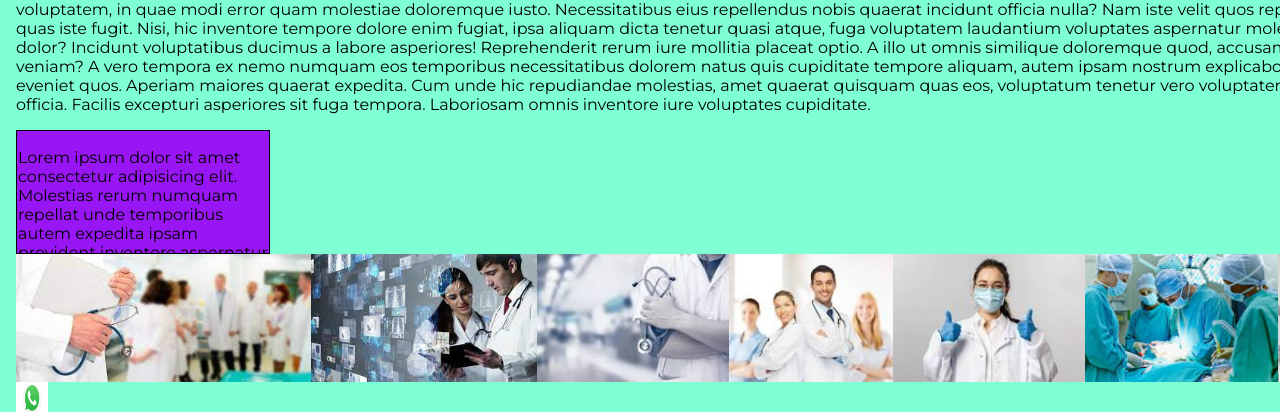
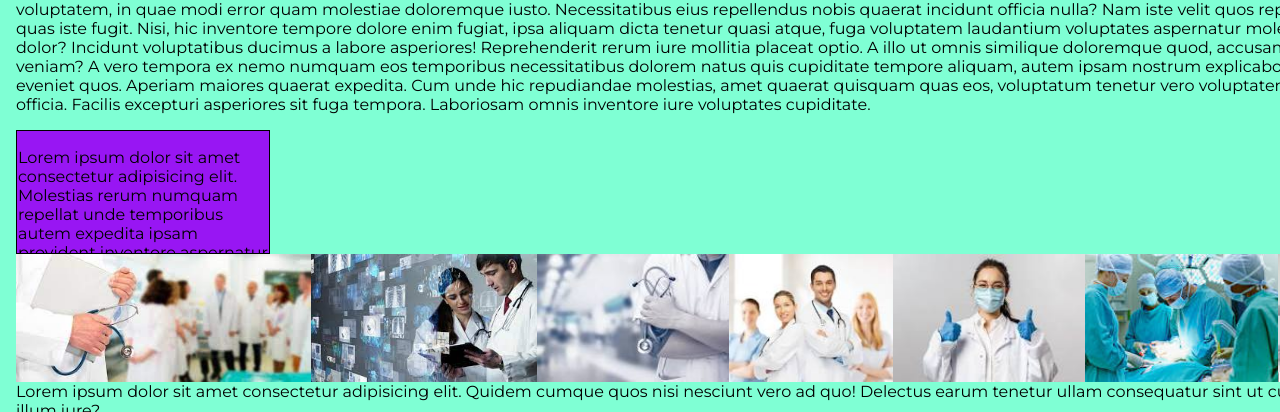
Before and after one commit to FranciscoSSequeira/centroDeSaludPremiumHealth, a plain HTML site: page index.html in a window 1280 px wide. Shown: the part 1774-2186 px from the top of the page. Drawn offline with Linux system fonts and the light colour scheme.

Commit message:
prueba de section agregado en el index

```diff
--- a/index.html
+++ b/index.html
@@ -71,6 +71,10 @@
                     <img src="multimedia/imagen_medicos_hospital.jpg" alt="imagenMedicosHospital">
 
                 </section>
+                <!-- <section> -->
+                <section>
+                    Lorem ipsum dolor sit amet consectetur adipisicing elit. Quidem cumque quos nisi nesciunt vero ad quo! Delectus earum tenetur ullam consequatur sint ut culpa, repudiandae dolores ipsa rem illum iure?
+                </section>
 
             </main>
 
```
